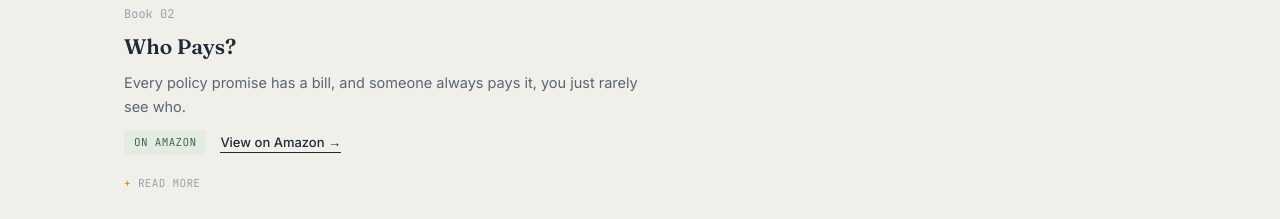
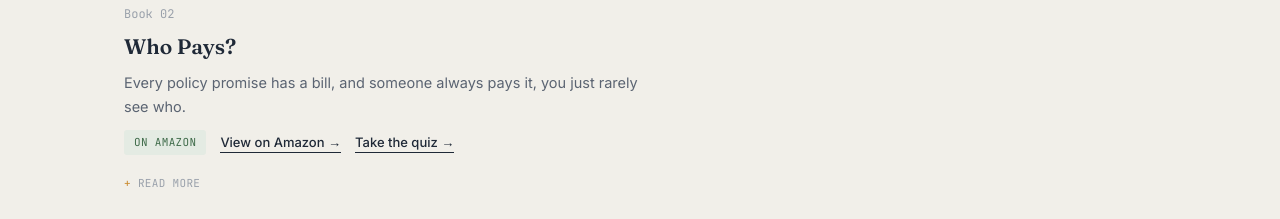
Before and after one commit to DRARSALANAHMED/everydayeconomics, a plain HTML site: page index.html in a window 1280 px wide. Shown: the part 1120-1339 px from the top of the page. Drawn offline with Linux system fonts and the light colour scheme.

Commit message:
Add files via upload

```diff
--- a/index.html
+++ b/index.html
@@ -415,6 +415,7 @@
       ],
       status: "amazon",
       link: "https://www.amazon.com/dp/B0H5R1MG7R",
+      quizLink: "who-pays-quiz.html",
       promoUntil: null,
       promoLabel: null
     },
@@ -497,6 +498,7 @@
         <div class="book-meta">
           <span class="status ${displayStatus}">${displayLabel}</span>
           ${b.link ? `<a class="link" href="${b.link}" target="_blank" rel="noopener">${displayStatus === 'free' || displayStatus === 'promo' ? 'Read now' : 'View on Amazon'} &rarr;</a>` : ''}
+          ${b.quizLink ? `<a class="link" href="${b.quizLink}">Take the quiz &rarr;</a>` : ''}
           ${b.downloadPdf ? `<a class="link" href="${b.downloadPdf}">Email me for the PDF &rarr;</a>` : ''}
         </div>
         <details>
```
